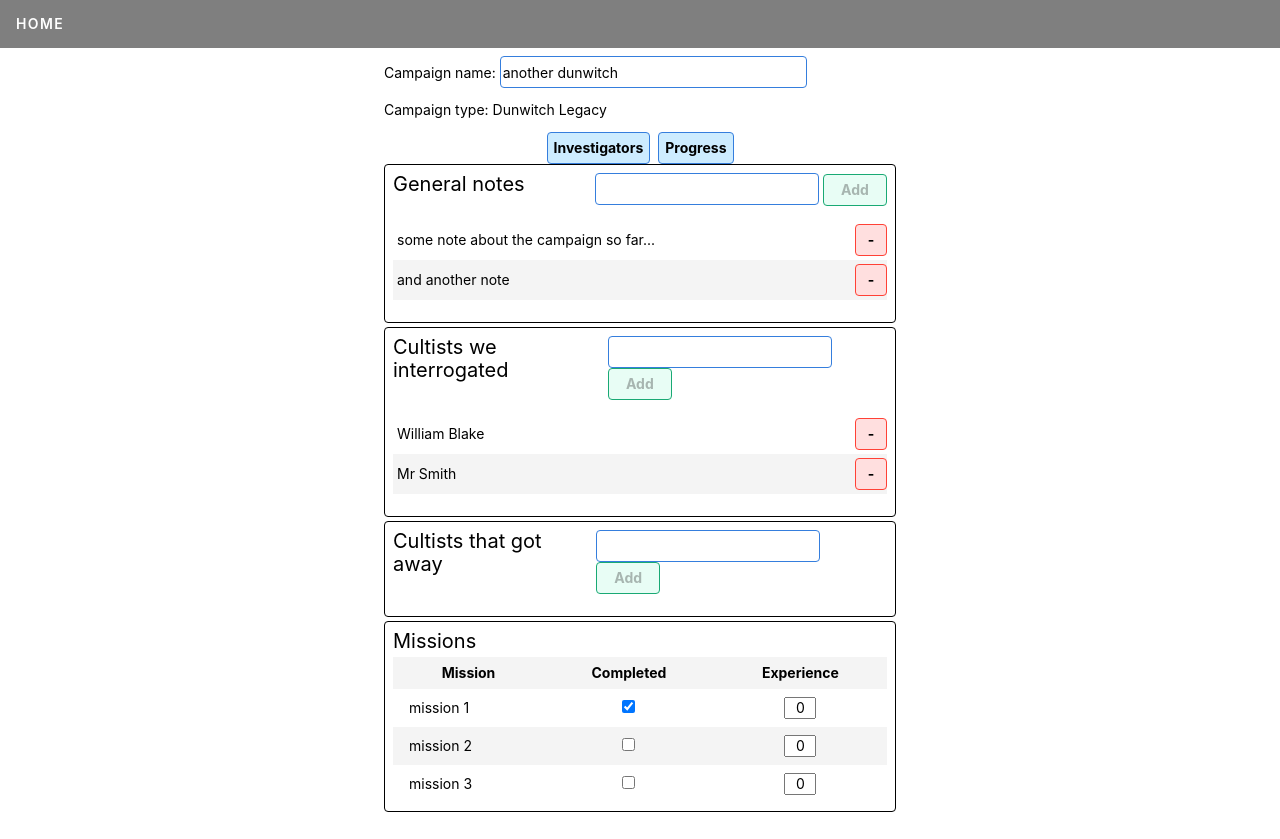
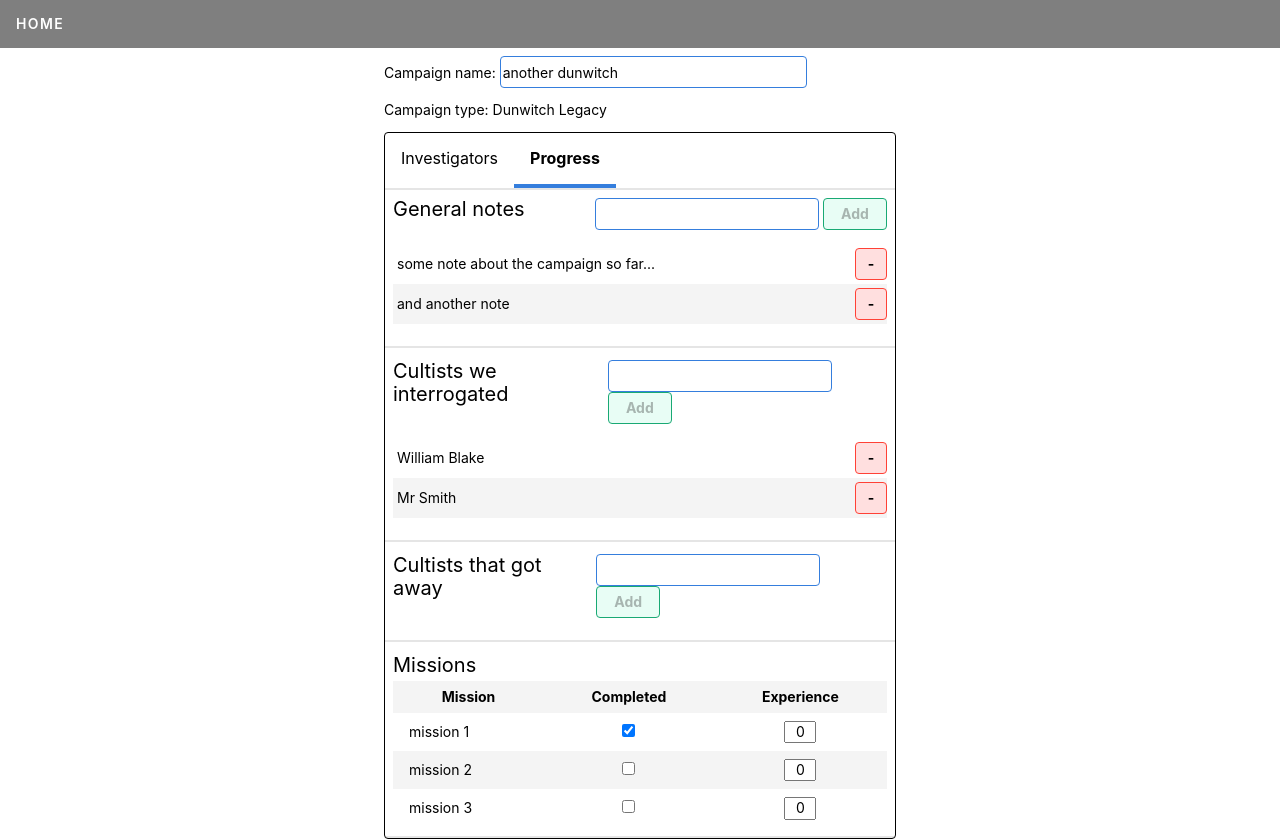
Before and after one commit to skinnybeans/arkham-log, an Angular app: page /campaign/1/progress in a window 1280 px wide. Before the commit the page ends 812 px from the top, so only its background shows below. Built offline with nearby package versions, Linux system fonts and the light colour scheme.

Commit message:
styling changes

```diff
--- a/src/app/app.component.html
+++ b/src/app/app.component.html
@@ -1,6 +1,4 @@
 <app-header></app-header>
 <div class="mw6 center sans-serif f6">
     <router-outlet></router-outlet>
-    <!-- <app-campaign-list></app-campaign-list> -->
-    <!-- <app-campaign-panel></app-campaign-panel> -->
 </div>
--- a/src/app/campaign/campaign-panel/campaign-panel.component.html
+++ b/src/app/campaign/campaign-panel/campaign-panel.component.html
@@ -4,9 +4,16 @@
     <!-- <input type="text" class="h2 b--blue br2 ba w-60" [(ngModel)]="campaignName"></div> -->
     <input type="text" class="h2 b--blue br2 ba w-60" [(ngModel)]="campaign.name"></div>
     <p>Campaign type: {{campaign.campaignType}}</p>
-  <div class="flex justify-center sans-serif w-100">
-    <button class="btn btn-primary h2 mh1" [routerLink]="['investigators']">Investigators</button>
-    <button class="btn btn-primary h2 mh1" [routerLink]="['progress']">Progress</button>
+  <div class="sans-serif w-100 ba br2">
+    <div class="f5 bb bw1 b--black-10 flex">
+        <a
+          class="dib link pa3 black"
+          [routerLink]="['investigators']"
+          [routerLinkActive]="'b--blue b bb bw2'">Investigators</a>
+        <a class="dib link pa3 black"
+          [routerLink]="['progress']"
+          [routerLinkActive]="'b--blue b bb bw2'">Progress</a>
+    </div>
+    <router-outlet></router-outlet>
   </div>
-  <router-outlet></router-outlet>
 </div>
--- a/src/app/campaign/campaign-panel/campaign-panel.component.ts
+++ b/src/app/campaign/campaign-panel/campaign-panel.component.ts
@@ -21,15 +21,15 @@ export class CampaignPanelComponent implements OnInit {
     private route: ActivatedRoute,
     private router: Router
   ) {
-
   }
 
   ngOnInit() {
-    this.campaign = this.campaignService.getCampaign(+this.route.snapshot.params['id']);
+    // this.campaign = this.campaignService.getCampaign(+this.route.snapshot.params['id']);
 
     this.route.params.subscribe(
       (params: Params) => {
         this.campaign = this.campaignService.getCampaign(params['id']);
+        this.campaignName = this.campaign.name;
       }
     );
   }
--- a/src/app/campaign/campaign-progress/campaign-notes/campaign-notes.component.html
+++ b/src/app/campaign/campaign-progress/campaign-notes/campaign-notes.component.html
@@ -1,5 +1,5 @@
 <div class="sans-serif f6 mw-100">
-  <div class="ba pa2 br2">
+  <div class="pa2 bb bw1 b--black-10">
     <div class="flex justify-between">
       <div class="f4">General notes</div>
       <div>
--- a/src/app/campaign/campaign-progress/missions/missions.component.html
+++ b/src/app/campaign/campaign-progress/missions/missions.component.html
@@ -1,4 +1,4 @@
-<div class="ba pa2 br2">
+<div class="pa2 bb bw1 b--black-10">
     <div class="f4 mb1">Missions</div>
     <div>
         <table class="collapse w-100">
--- a/src/app/campaign/campaign-progress/zealot-progress/zealot-progress.component.html
+++ b/src/app/campaign/campaign-progress/zealot-progress/zealot-progress.component.html
@@ -1,4 +1,4 @@
-<div class="ba pa2 br2 mv1">
+<div class="pa2 mv1 bb bw1 b--black-10">
   <div class="flex justify-between">
     <div class="f4">Cultists we interrogated</div>
     <div>
@@ -27,7 +27,7 @@
   </ul>
 </div>
 
-<div class="ba pa2 br2 mv1">
+<div class="pa2 mv1 bb bw1 b--black-10">
   <div class="flex justify-between">
     <div class="f4">Cultists that got away</div>
     <div>
--- a/src/app/investigator-list/investigator-list.component.html
+++ b/src/app/investigator-list/investigator-list.component.html
@@ -1,4 +1,4 @@
-<div class="flex flex-wrap sans-serif f6 ba br2">
+<div class="flex flex-wrap sans-serif f6">
    <div class="f4 flex items-center justify-between w-100 mh2">
     <p>Investigators</p>
     <button
```
